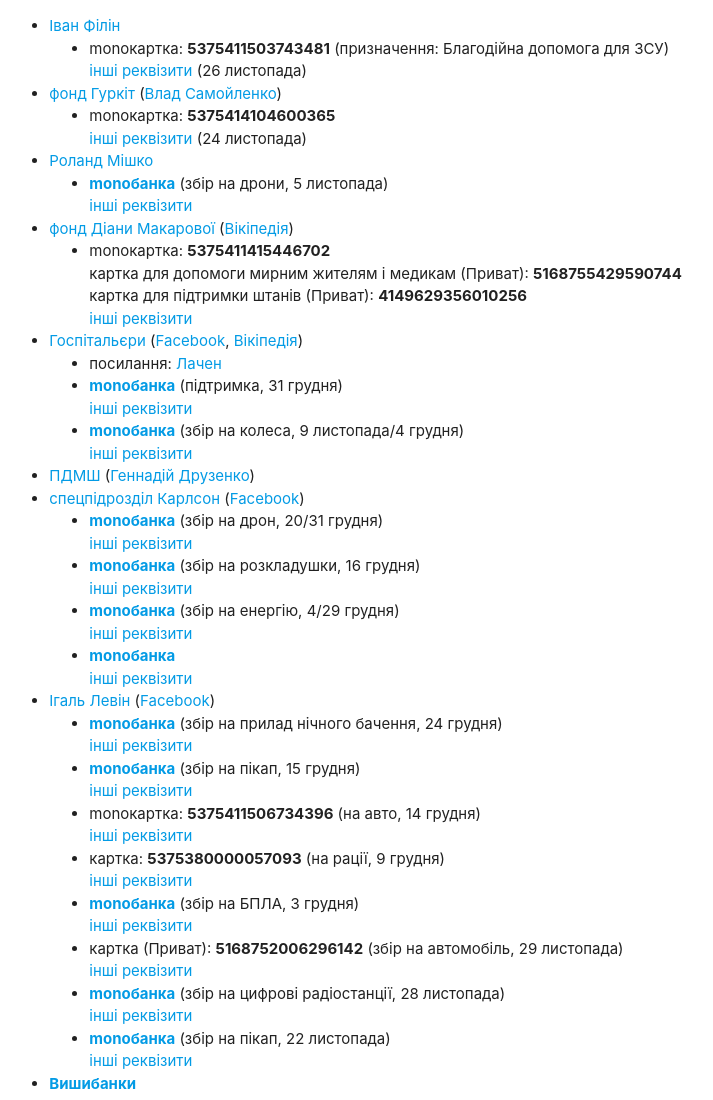
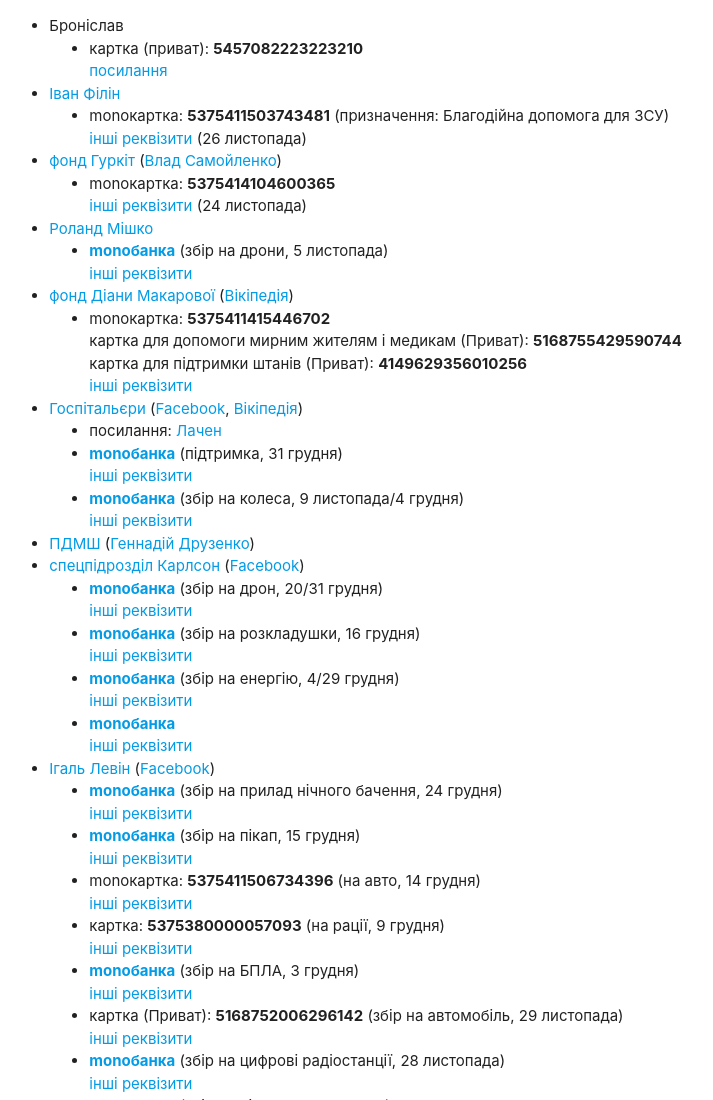
Before and after one commit to x-yuri/supportzsu, a plain HTML site: page index.html in a window 1280 px wide. Shown: the top 1100 px of the page, without its empty margins (194-907 px from the left). Drawn offline with nearby package versions, Linux system fonts and the light colour scheme; a script that the page names is missing.

Commit message:
~ update

```diff
--- a/index.html
+++ b/index.html
@@ -39,6 +39,13 @@
                 </label>
         </div>
         <ul class="items">
+            <li data-desc="Броніслав">
+                Броніслав
+                <ul>
+                    <li>картка (приват): <span class="b ccard">5457082223223210</span><br>
+                        <a href="https://www.facebook.com/oleksiy.boldyriev/posts/pfbid0ptqVWNqWDGFvX92FXSn879YrQ3Dyt4mukLDsU3mEYGQqvbQfFx1PPpHpMFnomL4rl">посилання</a>
+                </ul>
+
             <li data-desc="Іван Філін">
                 <a href="https://www.facebook.com/filin.ivan" target="_blank">Іван Філін</a>
                 <ul>
```
